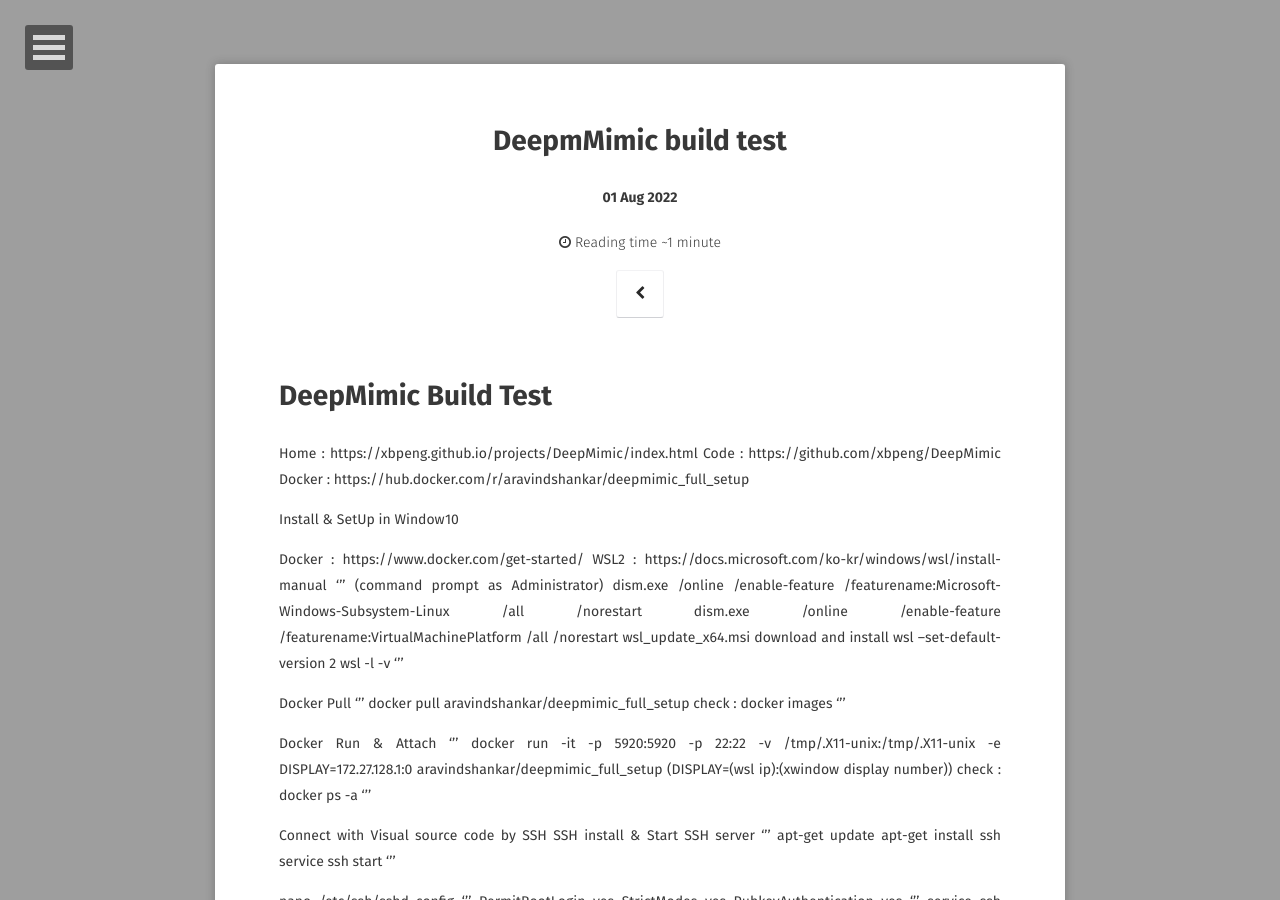
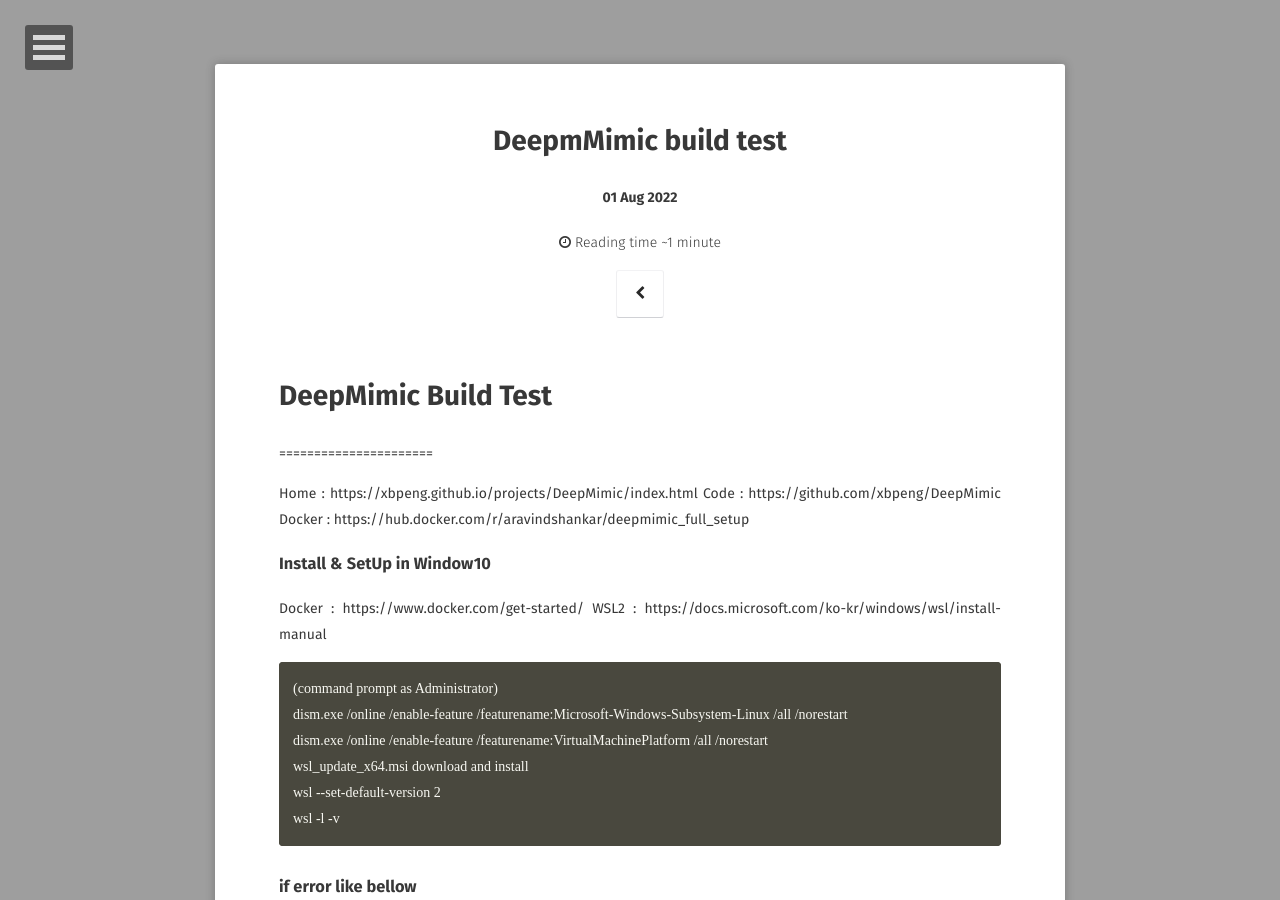
Before and after one commit to jaeeun/jaeeun.github.io, a Jekyll site: the page built from _posts/2022-08-01-DeepMimic-Build.md, in a window 1280 px wide and 900 px high. Built offline with Jekyll 4.4.1, drawn with Linux system fonts in a browser that asks for light colours; some web fonts are replaced; our own code applies the rules of GitHub Pages for plain Markdown files; comment, search, counter and statistics services are not loaded; some of the changed lines change nothing that is shown; some of the changed text lies outside the part shown.

Commit message:
Update 2022-08-01-DeepMimic-Build.md

````diff
--- a/_posts/2022-08-01-DeepMimic-Build.md
+++ b/_posts/2022-08-01-DeepMimic-Build.md
@@ -7,7 +7,7 @@
 img : "https://xbpeng.github.io/projects/DeepMimic/deepmimic_teaser.png"
 ---
 
-DeepMimic Build Test
+# DeepMimic Build Test
 ======================
 
 Home : https://xbpeng.github.io/projects/DeepMimic/index.html
@@ -16,44 +16,62 @@
 
 
 
-Install & SetUp in Window10
+### Install & SetUp in Window10
 
 Docker : https://www.docker.com/get-started/
 WSL2 : https://docs.microsoft.com/ko-kr/windows/wsl/install-manual
-'''
+```
 (command prompt as Administrator)
 dism.exe /online /enable-feature /featurename:Microsoft-Windows-Subsystem-Linux /all /norestart
 dism.exe /online /enable-feature /featurename:VirtualMachinePlatform /all /norestart
 wsl_update_x64.msi download and install
 wsl --set-default-version 2
 wsl -l -v
-'''
+```
 
-Docker Pull
-'''
+### if error like bellow
+WslRegisterDistribution failed with error: 0x80370102
+```
+wsl --install -d Ubuntu
+```
+
+### Change OpenGL version
+```
+export MESA_GL_VERSION_OVERRIDE=3.2
+check : glxinfo | grep "OpenGL version"
+```
+
+### Docker Pull
+```
 docker pull aravindshankar/deepmimic_full_setup
 check : docker images
-'''
+```
 
-Docker Run & Attach
-'''
+### Docker Run & Attach
+```
 docker run -it -p 5920:5920 -p 22:22 -v /tmp/.X11-unix:/tmp/.X11-unix -e DISPLAY=172.27.128.1:0 aravindshankar/deepmimic_full_setup
 (DISPLAY=(wsl ip):(xwindow display number))
 check : docker ps -a
-'''
+```
 
-Connect with Visual source code by SSH
+### Run
+python DeepMimic.py --arg_file args/run_humanoid3d_spinkick_args.txt
+
+
+
+### Connect with Visual source code by SSH
 SSH install & Start SSH server
-'''
+```
 apt-get update
 apt-get install ssh
 service ssh start
-'''
+```
 
+### ssh setup
 nano /etc/ssh/sshd_config
-'''
+```
 PermitRootLogin yes
 StrictModes yes
 PubkeyAuthentication yes
-'''
+```
 service ssh restart
````
